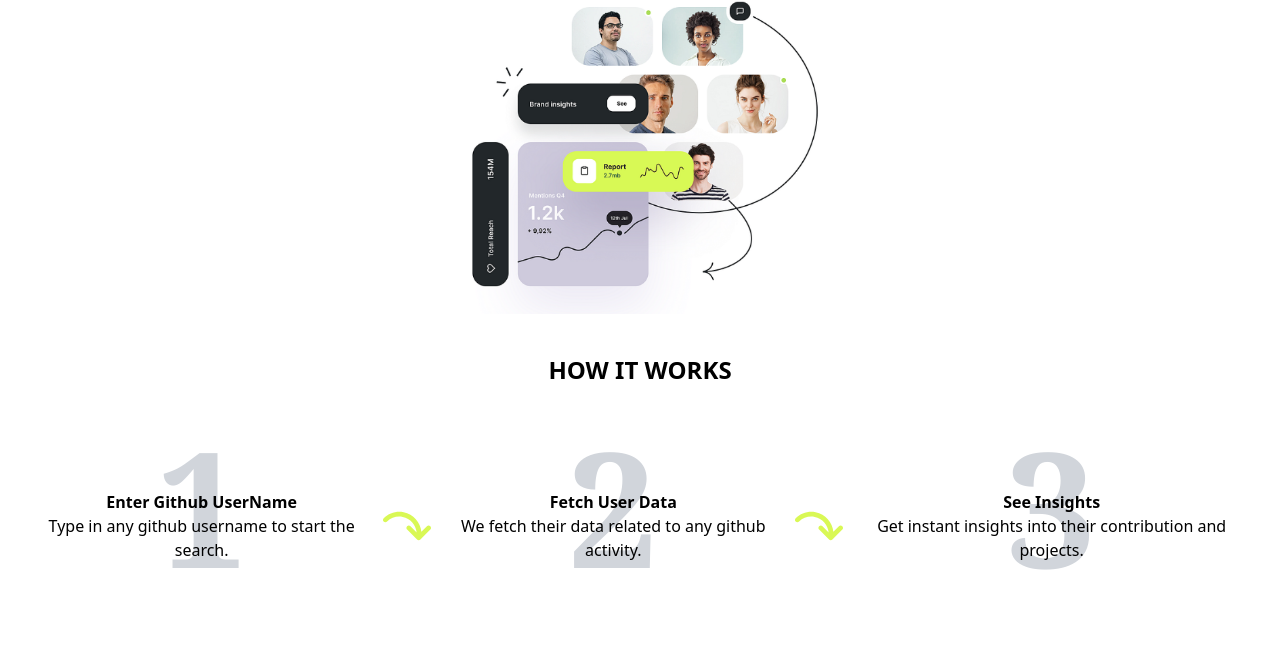
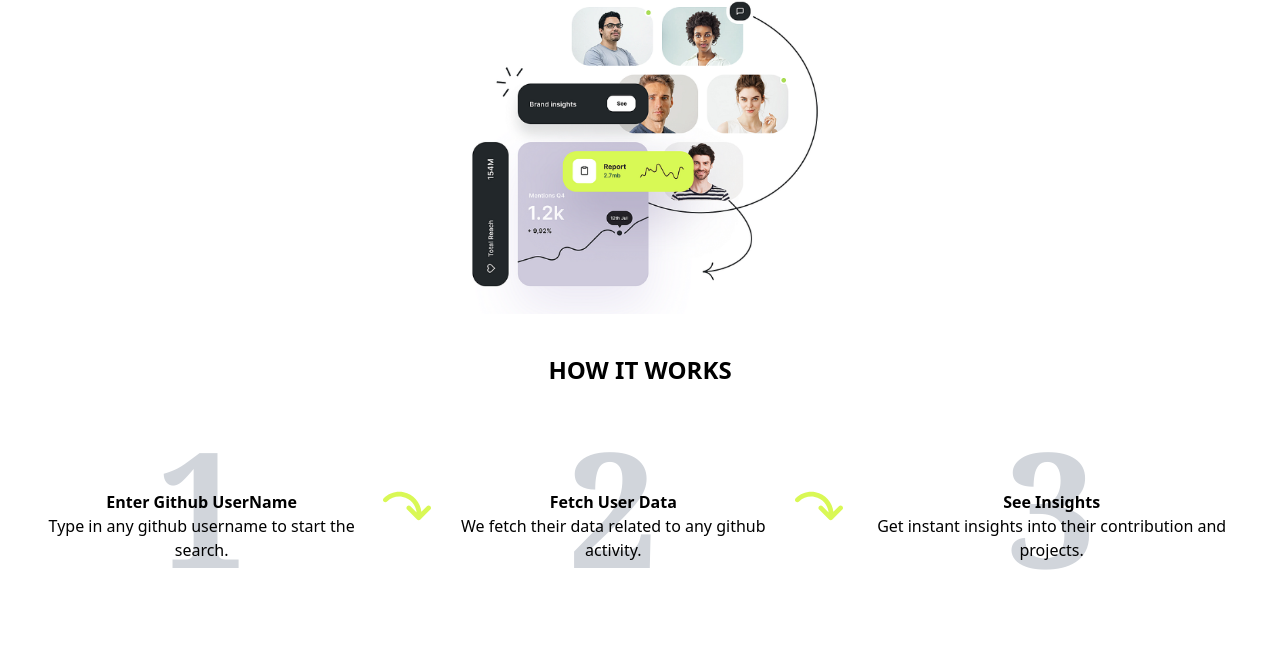
Before and after one commit to Priyanka-Chettri/GitInsightX, a website: page src/index.html in a window 1280 px wide. Shown: the part 598-1257 px from the top of the page. Drawn offline with nearby package versions, Linux system fonts and the light colour scheme.

Commit message:
undid last changes

```diff
--- a/src/index.html
+++ b/src/index.html
@@ -82,13 +82,13 @@
    <section class="mt-10">
      <div class="flex flex-col justify-center items-center">
         <p class="text-2xl font-bold mb-11">HOW IT WORKS</p>
-        <div class="flex flex-col p-5 items-center justify-center lg:flex-row md:flex-row">
+        <div class="flex flex-col p-5 items-center justify-center lg:flex-row">
             <div class="flex flex-col items-center justify-center relative h-35">
                     <p class=" font-serif font-bold text-[160px] absolute  top-0 left-0 right-0 bottom-0  flex items-center justify-center text-gray-300 -z-10">1</p>
                     <p class="font-bold pt-10" >Enter Github UserName</p>
                     <p class="text-center">Type in any github username to start the search.</p>
             </div>
-            <div class="flex items-start justify-center mt-10">
+            <div class="flex items-start justify-center mt-10 md:mt-0">
                 <img src="assets/Icons/arrow_svg.svg" class="h-12 w-12"/>
             </div>
             <div class="flex flex-col items-center justify-center relative h-35">
@@ -96,7 +96,7 @@
                 <p class="font-bold pt-10" >Fetch User Data</p>
                 <p class="text-center">We fetch their data related to any github activity.</p>
             </div>
-            <div class="flex items-start justify-center mt-10">
+            <div class="flex items-start justify-center mt-10 md:mt-0">
                 <img src="assets/Icons/arrow_svg.svg" class="h-12 w-12"/>
             </div>
             <div class="flex flex-col items-center justify-center relative h-35">
```
